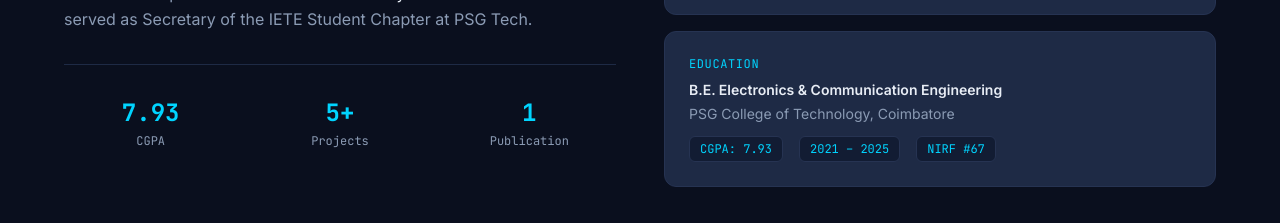
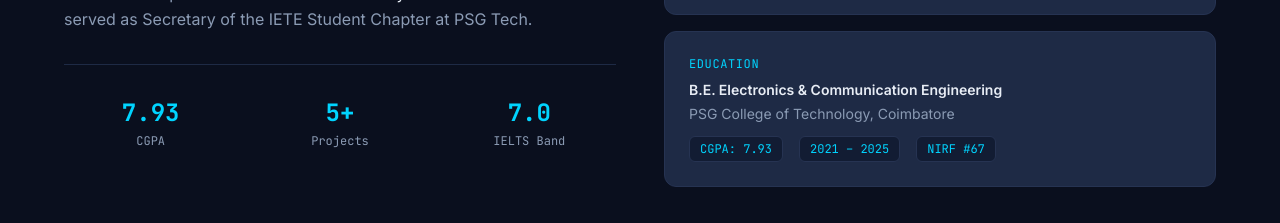
Before and after one commit to adhilhamdan/adhilhamdan.github.io, a React (Vite) app: page / in a window 1280 px wide. Shown: the part 1340-1563 px from the top of the page. Built offline with nearby package versions, Linux system fonts and the light colour scheme; no server answers.

Commit message:
Swap Publication stat for IELTS Band

```diff
--- a/src/components/About.jsx
+++ b/src/components/About.jsx
@@ -68,7 +68,7 @@ export default function About() {
                 {[
                   { val: '7.93', label: 'CGPA' },
                   { val: '5+', label: 'Projects' },
-                  { val: '1', label: 'Publication' },
+                  { val: '7.0', label: 'IELTS Band' },
                 ].map((s) => (
                   <div key={s.label} className="text-center">
                     <div className="font-mono text-2xl font-bold text-cyan-400">{s.val}</div>
```
